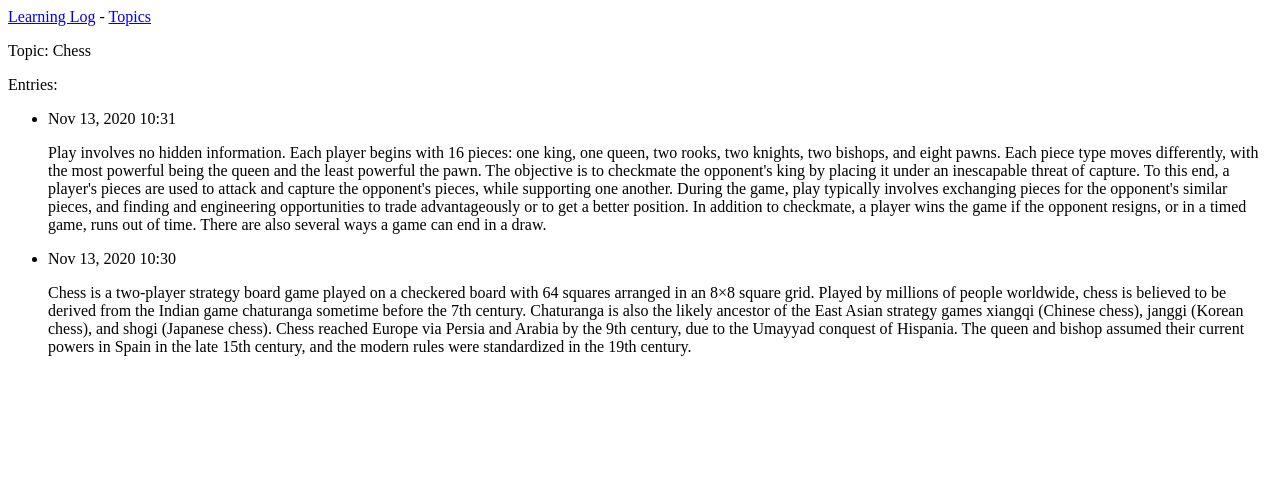
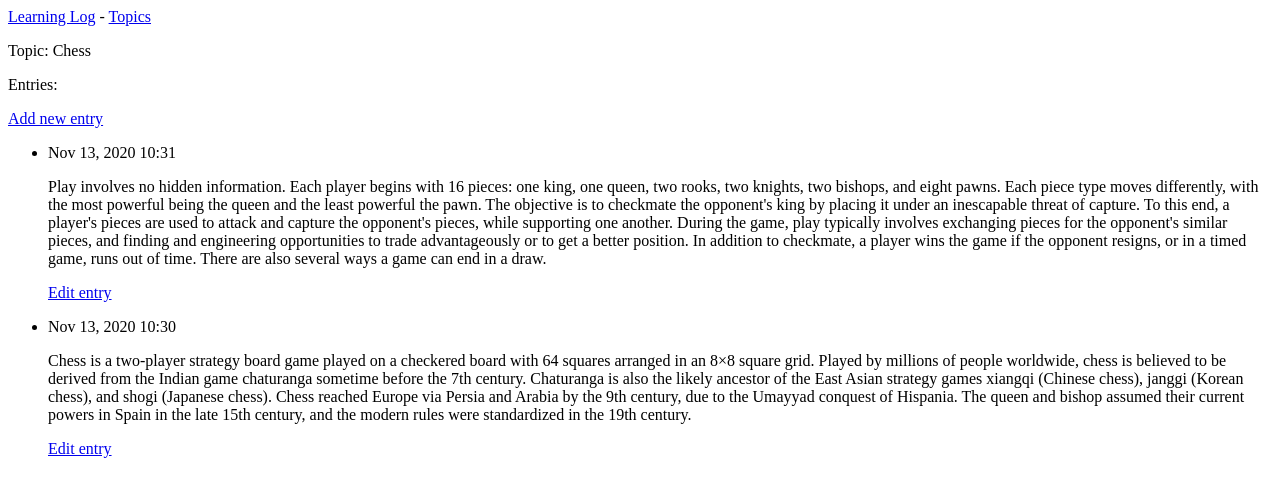
Before and after one commit to girgenson/learning_log, a Django app: page /topics/1/ in a window 1280 px wide. Shown: the top 497 px of the page. Run offline with Django 3.2, Linux system fonts and the light colour scheme; data comes from the database, SQL or seed files in the repository; both versions use the stored data as it was after the commit.

Commit message:
Edit topics and entries features.

```diff
--- a/learning_logs/templates/learning_logs/topic.html
+++ b/learning_logs/templates/learning_logs/topic.html
@@ -5,11 +5,19 @@
 <p>Topic: {{ topic }}</p>
 
 <p>Entries:</p>
+
+<p>
+    <a href="{% url 'learning_logs:new_entry' topic.id %}">Add new entry</a>
+</p>
+
 <ul>
     {% for entry in entries %}
     <li>
         <p>{{ entry.date_added|date:'M d, Y H:i' }}</p>
         <p>{{ entry.text|linebreaks }}</p>
+        <p>
+            <a href="{% url 'learning_logs:edit_entry' entry.id %}">Edit entry</a>
+        </p>
     </li>
     {% empty %}
     <li>There are no entries for this topic yet.</li>
--- a/learning_logs/templates/learning_logs/topics.html
+++ b/learning_logs/templates/learning_logs/topics.html
@@ -10,7 +10,10 @@
                 <a href="{% url 'learning_logs:topic' topic.id %}">{{ topic }}</a>
             </li>
         {% empty %}
-             <li>No topics have been added yet.</li>❺
+             <li>No topics have been added yet.</li>
         {% endfor %}
     </ul>
+
+    <a href="{% url 'learning_logs:new_topic' %}">Add a new topic:</a>
+
 {% endblock content %}
--- a/learning_logs/urls.py
+++ b/learning_logs/urls.py
@@ -12,4 +12,12 @@ urlpatterns = [
     path('topics/', views.topics, name='topics'),
     # Страница с подробной информацией по отдельной теме
     path('topics/<int:topic_id>/', views.topic, name='topic'),
+    # Страница для добавления новой темы
+    path('new_topic/', views.new_topic, name='new_topic'),
+    # Страница для добавления новой записи
+    path('new_entry/<int:topic_id>/', views.new_entry,
+         name='new_entry'),
+    # Страница для редактирования записи
+    path('edit_entry/<int:entry_id>/', views.edit_entry,
+         name='edit_entry'),
 ]
--- a/learning_logs/views.py
+++ b/learning_logs/views.py
@@ -1,6 +1,6 @@
-from django.shortcuts import render
-from .models import Topic
-
+from django.shortcuts import render, redirect
+from .models import Topic, Entry
+from .forms import TopicForm, EntryForm
 
 def index(request):
     """Домашняя страница приложения Learning Log"""
@@ -13,9 +13,65 @@ def topics(request):
     context = {'topics': topics}
     return render(request, 'learning_logs/topics.html', context)
 
+
 def topic(request, topic_id):
     """Выводит одну тему и все ее записи."""
     topic = Topic.objects.get(id=topic_id)
     entries = topic.entry_set.order_by('-date_added')
     context = {'topic': topic, 'entries': entries}
     return render(request, 'learning_logs/topic.html', context)
+
+
+def new_topic(request):
+    """Определяет новую тему."""
+    if request.method != 'POST':
+        # Данные не отправлялись; создается пустая форма.
+        form = TopicForm()
+    else:
+        # Отправлены данные POST; обработать данные.
+        form = TopicForm(data=request.POST)
+        if form.is_valid():
+            form.save()
+            return redirect('learning_logs:topics')
+
+    # Вывести пустую или недействительную форму.
+    context = {'form': form}
+    return render(request, 'learning_logs/new_topic.html', context)
+
+
+def new_entry(request, topic_id):
+    """Добавляет новую запись по конкретной теме."""
+    topic = Topic.objects.get(id=topic_id)
+    if request.method != 'POST':
+        # Данные не отправлялись; создается пустая форма.
+        form = EntryForm()
+    else:
+        # Отправлены данные POST; обработать данные.
+        form = EntryForm(data=request.POST)
+        if form.is_valid():
+            new_entry = form.save(commit=False)
+            new_entry.topic = topic
+            new_entry.save()
+            return redirect('learning_logs:topic', topic_id=topic_id)
+
+    # Вывести пустую или недействительную форму.
+    context = {'topic': topic, 'form': form}
+    return render(request, 'learning_logs/new_entry.html', context)
+
+def edit_entry(request, entry_id):
+    """Редактирует существующую запись."""
+    entry = Entry.objects.get(id=entry_id)
+    topic = entry.topic
+
+    if request.method != 'POST':
+        # Исходный запрос; форма заполняется данными текущей записи.
+        form = EntryForm(instance=entry)
+    else:
+        # Отправка данных POST; обработать данные.
+        form = EntryForm(instance=entry, data=request.POST)
+        if form.is_valid():
+            form.save()
+            return redirect('learning_logs:topic', topic_id=topic.id)
+
+    context = {'entry': entry, 'topic': topic, 'form': form}
+    return render(request, 'learning_logs/edit_entry.html', context)
```
Also changed, not shown: learning_logs/forms.py (added, +15 -0 lines), learning_logs/templates/learning_logs/edit_entry.html (added, +13 -0 lines), learning_logs/templates/learning_logs/new_entry.html (added, +14 -0 lines), learning_logs/templates/learning_logs/new_topic.html (added, +12 -0 lines), db.sqlite3.
